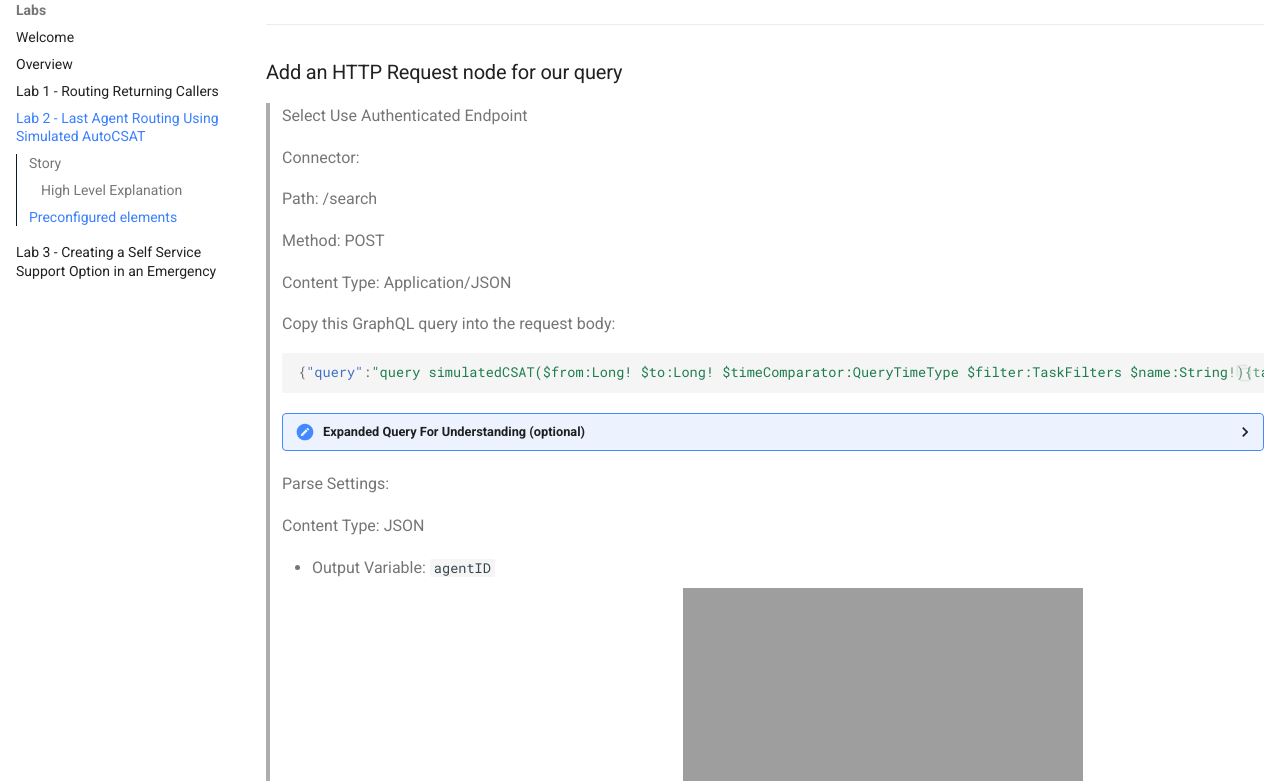
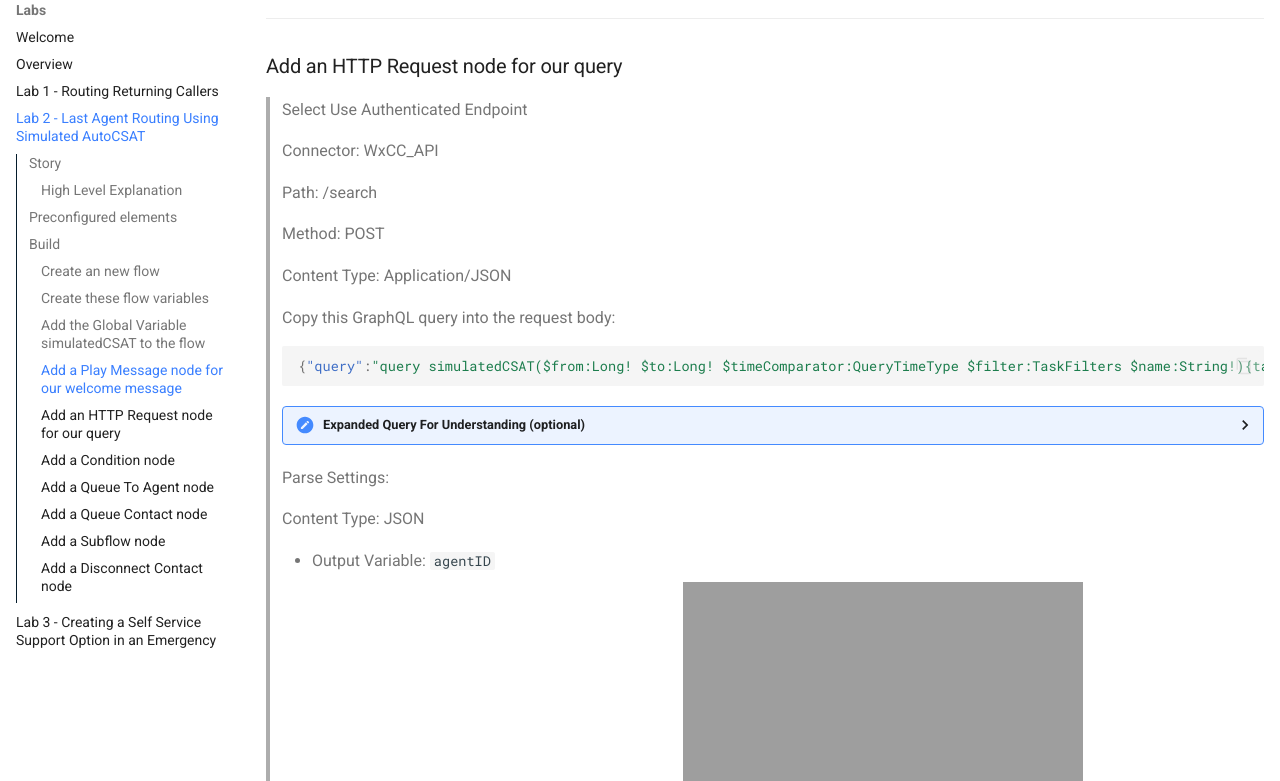
Before and after one commit to WebexCC-SA/LAB-2354, an MkDocs documentation site: the page built from docs/lab2_LARbasedOnCSAT.md, in a window 1280 px wide and 900 px high, scrolled down 2484 px, cut to the strip 119-900 px from the top of the window. Built offline with MkDocs 1.6.1 and Material for MkDocs 9.7.7, drawn with Linux system fonts in a browser that asks for light colours.

```diff
--- a/docs/lab2_LARbasedOnCSAT.md
+++ b/docs/lab2_LARbasedOnCSAT.md
@@ -9,7 +9,7 @@
 2. Connector for calling Webex Contact Center APIs
 3. Agent Editable, Reportable Global Variable
 
-# Build
+## Build
 ### Create an new flow
 
 > Create a flow named <copy><w class="POD">yourLabID</w>_LARwCSAT</copy>
@@ -58,7 +58,7 @@
 
 > Select Use Authenticated Endpoint
 >
-> Connector:
+> Connector: WxCC_API
 >
 > Path: /search
 >
```
Also changed, not shown: docs/cheatsheet.md (+6 -4 lines), docs/lab1_returningCustomer.md (+6 -2 lines), docs/assets/addSubFlow.gif (added), docs/assets/lab3_CSHelp.png (added), docs/assets/mapChannel.gif (added), docs/assets/newFlow2.gif (added), docs/assets/publishFlow.gif (added).
